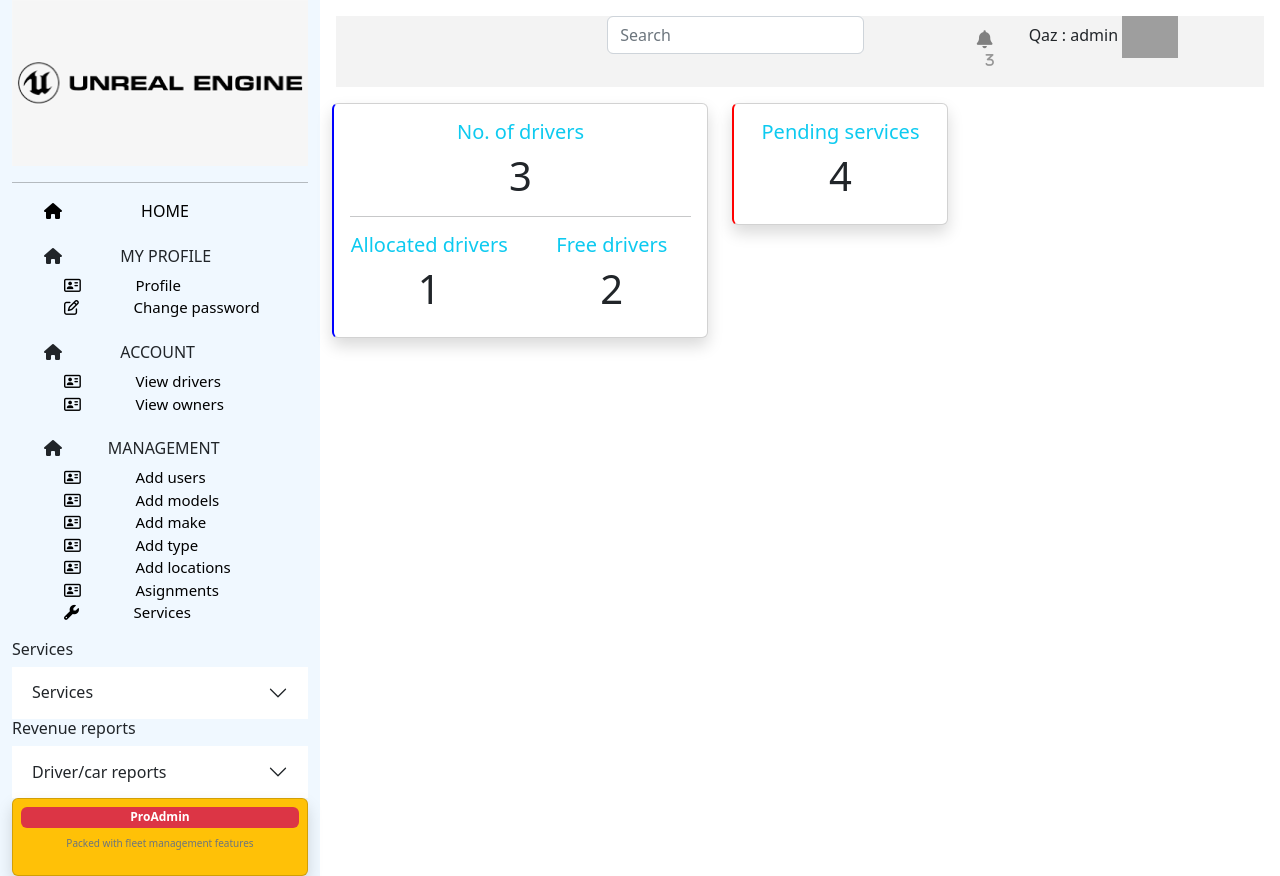
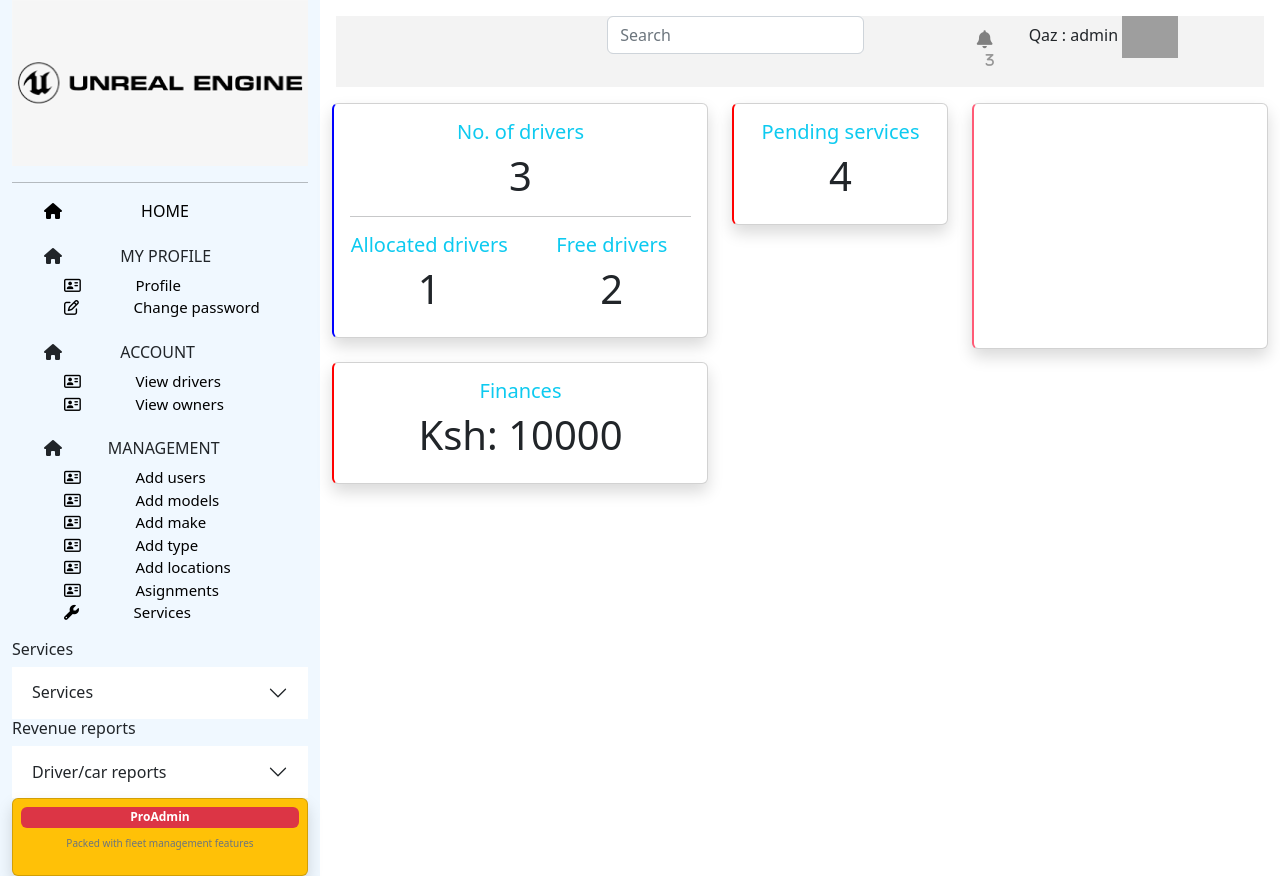
Before and after one commit to QazGeo/FleetManagement, a Flask app: page / in a window 1280 px wide. Run offline with Flask 2, Linux system fonts and the light colour scheme; a user stored in the database is signed in; data comes from the database, SQL or seed files in the repository; some libraries are stand-ins or nearby versions; grey boxes are pictures that could not be loaded.

Commit message:
First amendment...

```diff
--- a/app.py
+++ b/app.py
@@ -1262,4 +1262,18 @@
 #     owner_id = cursor.fetchone()
 #     return owner_id
 
+@app.route('/areagen')
+def areagen():
+    sql = "select * from vehicles"
+    cursor = connection.cursor()
+    cursor.execute(sql)
+    yom = []
+    status = []
+    rows = cursor.fetchall()
+    for row in rows:
+        yom.append(row[9])
+        status.append(row[14])
+
+    return jsonify({'yom': yom, 'status': status})
+
 app.run(debug = True)
--- a/templates/dashboard.html
+++ b/templates/dashboard.html
@@ -62,6 +62,19 @@
                                     </section>
                                 </div>
                             </div>
+                            <br>
+                            <div class="card shadow" style="border-left: 2px solid red;">
+                                <div class="card-body text-center">
+                                    <div class="col-md-12">
+                                        <h5 class="text-info">
+                                            Finances
+                                        </h5>
+                                        <h1>
+                                            Ksh: 10000
+                                        </h1>
+                                    </div>
+                                </div>
+                            </div>
                         </div>
                         <div class="col-md-3">
                             <div class="card shadow" style="border-left: 2px solid red;">
@@ -78,9 +91,16 @@
                             </div>
                         </div>
                         <div class="col-md-4">
-                            <canvas id="myChart" width="100%" height="100"></canvas>
+                            <div class="card shadow" style="border-left: 2px solid rgb(255, 91, 118);">
+                                    <div class="card-body text-center">
+                                        <canvas id="myChart" width="100%" height="100"></canvas>
+                                        <br>
+                                        <canvas id="myChart2" width="100%" height="100"></canvas>
+                                    </div>
+                                </div>
+                            </div>
                         </div>
-                        <div class="col-md-1">
+                        <div class="col-md-10">
 
                         </div>
                     </section>
@@ -105,6 +125,7 @@
     <script src="https://cdnjs.cloudflare.com/ajax/libs/Chart.js/3.9.1/chart.min.js" integrity="sha512-ElRFoEQdI5Ht6kZvyzXhYG9NqjtkmlkfYk0wr6wHxU9JEHakS7UJZNeml5ALk+8IKlU6jDgMabC3vkumRokgJA==" crossorigin="anonymous" referrerpolicy="no-referrer"></script>
     <script src="{{url_for('static', filename = 'script/index.js') }}"></script>
     <script src="{{url_for('static', filename = 'script/charts/area.js') }}"></script>
+    <script src="{{url_for('static', filename = 'script/charts/line.js') }}"></script>
     <script src="https://cdn.jsdelivr.net/npm/bootstrap@5.2.1/dist/js/bootstrap.bundle.min.js" integrity="sha384-u1OknCvxWvY5kfmNBILK2hRnQC3Pr17a+RTT6rIHI7NnikvbZlHgTPOOmMi466C8" crossorigin="anonymous"></script>
 
     <!--  -->
```
